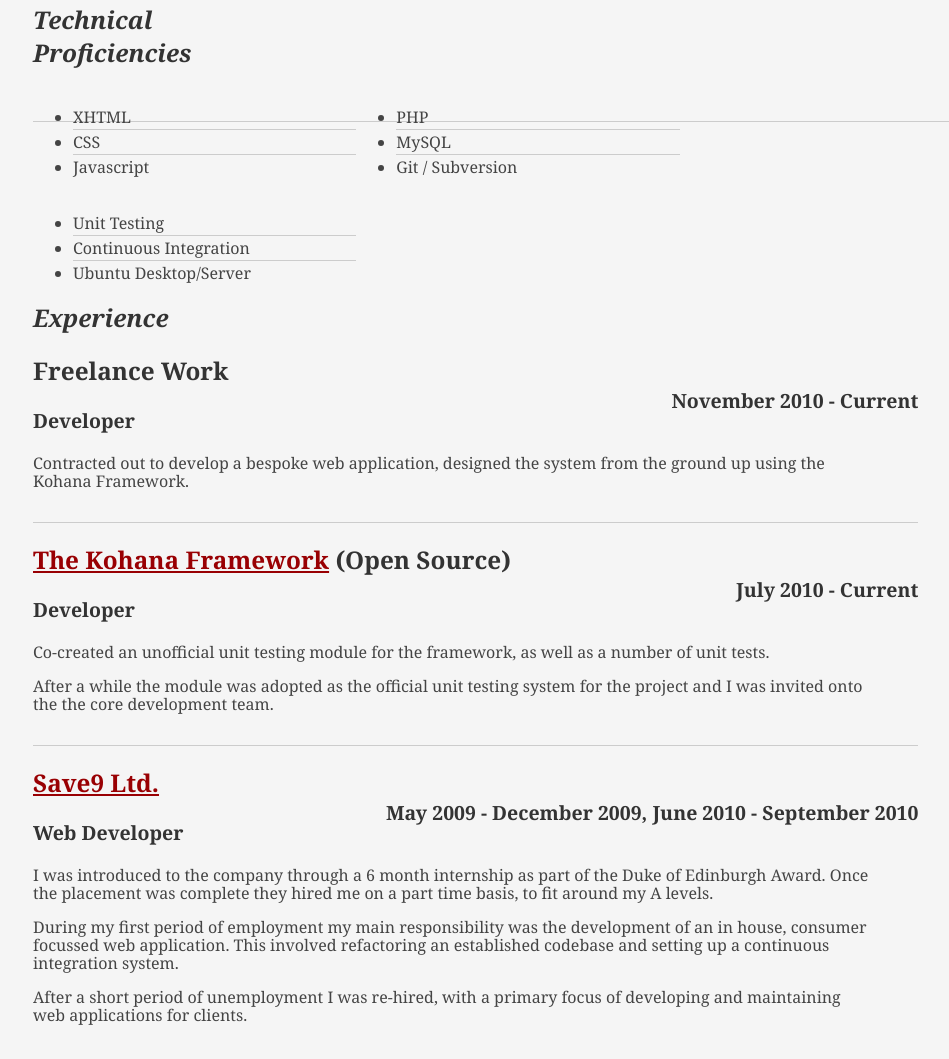
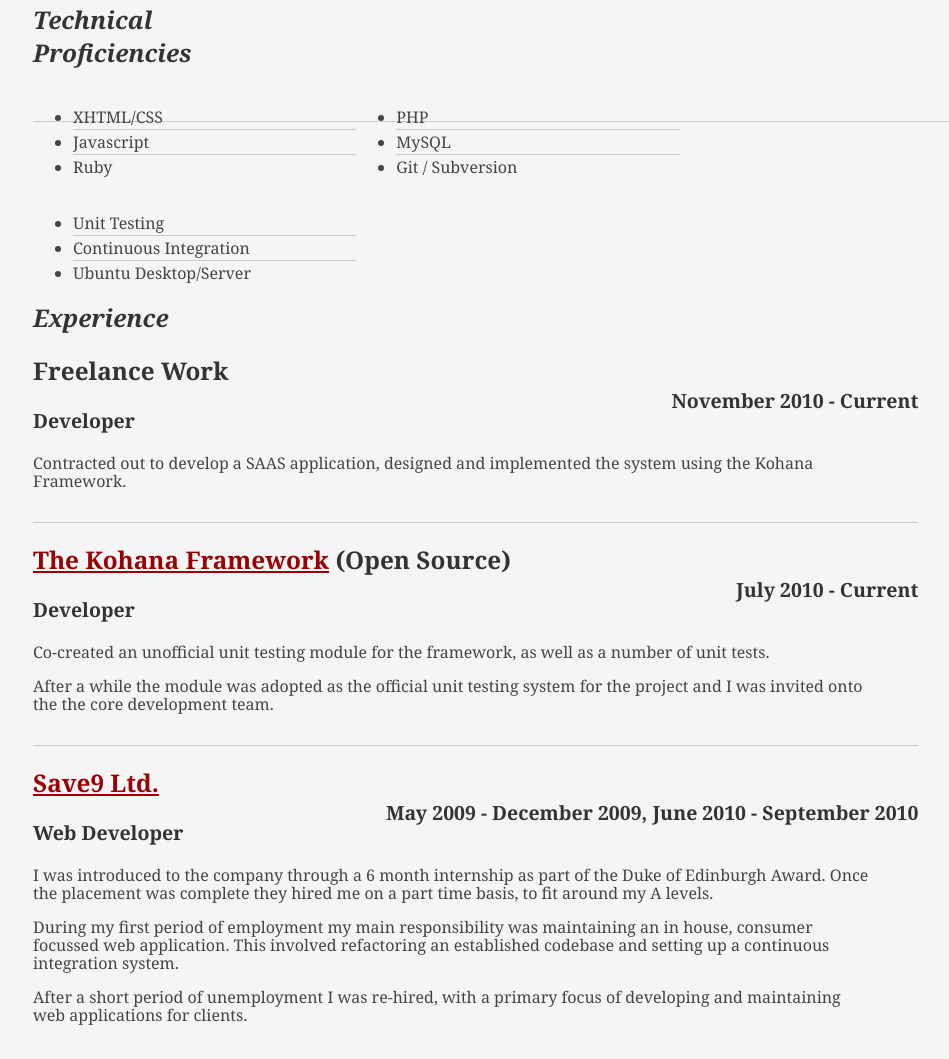
Before and after one commit to BRMatt/brmatt.github.com, a plain HTML site: page index.html in a window 1280 px wide. Shown: the part 640-1699 px from the top of the page, without its empty margins (55-1004 px from the left). Drawn offline with Linux system fonts and the light colour scheme; a small style sheet from the web is missing.

Commit message:
Updating some technical skills and modifying body

```diff
--- a/index.html
+++ b/index.html
@@ -56,9 +56,9 @@
 						</div>
 						<div class="yui-u">
 							<ul class="talent">
-								<li>XHTML</li>
-								<li>CSS</li>
-								<li class="last">Javascript</li>
+								<li>XHTML/CSS</li>
+								<li>Javascript</li>
+								<li class="last">Ruby</li>
 							</ul>
 							<ul class="talent">
 								<li>PHP</li>
@@ -82,7 +82,7 @@
 								<h2>Freelance Work</h2>
 								<h3>Developer</h3>
 								<h4>November 2010 - Current</h4>
-								<p>Contracted out to develop a bespoke web application, designed the system from the ground up using the Kohana Framework.</p>
+								<p>Contracted out to develop a SAAS application, designed and implemented the system using the Kohana Framework.</p>
 							</div>
 							<div class="job">
 								<h2><a href="http://kohanaframework.org">The Kohana Framework</a> (Open Source)</h2>
@@ -96,7 +96,7 @@
 								<h3>Web Developer</h3>
 								<h4>May 2009 - December 2009, June 2010 - September 2010</h4>
 								<p>I was introduced to the company through a 6 month internship as part of the Duke of Edinburgh Award.  Once the placement was complete they hired me on a part time basis, to fit around my A levels.</p>
-								<p>During my first period of employment my main responsibility was the development of an in house, consumer focussed web application. This involved refactoring an established codebase and setting up a continuous integration system.</p>
+								<p>During my first period of employment my main responsibility was maintaining an in house, consumer focussed web application. This involved refactoring an established codebase and setting up a continuous integration system.</p>
 								<p>After a short period of unemployment I was re-hired, with a primary focus of developing and maintaining web applications for clients.</p>
 							</div>
 						</div><!--// .yui-u -->
```
